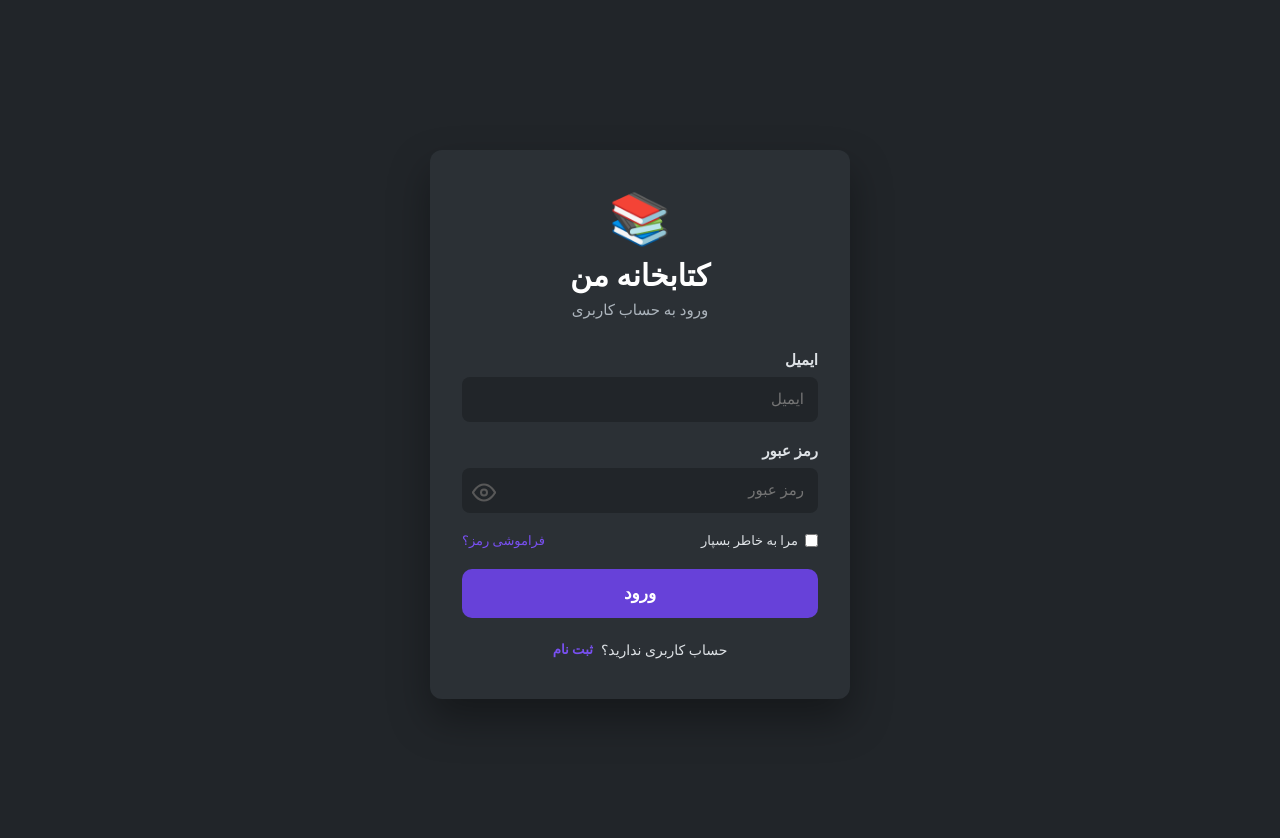
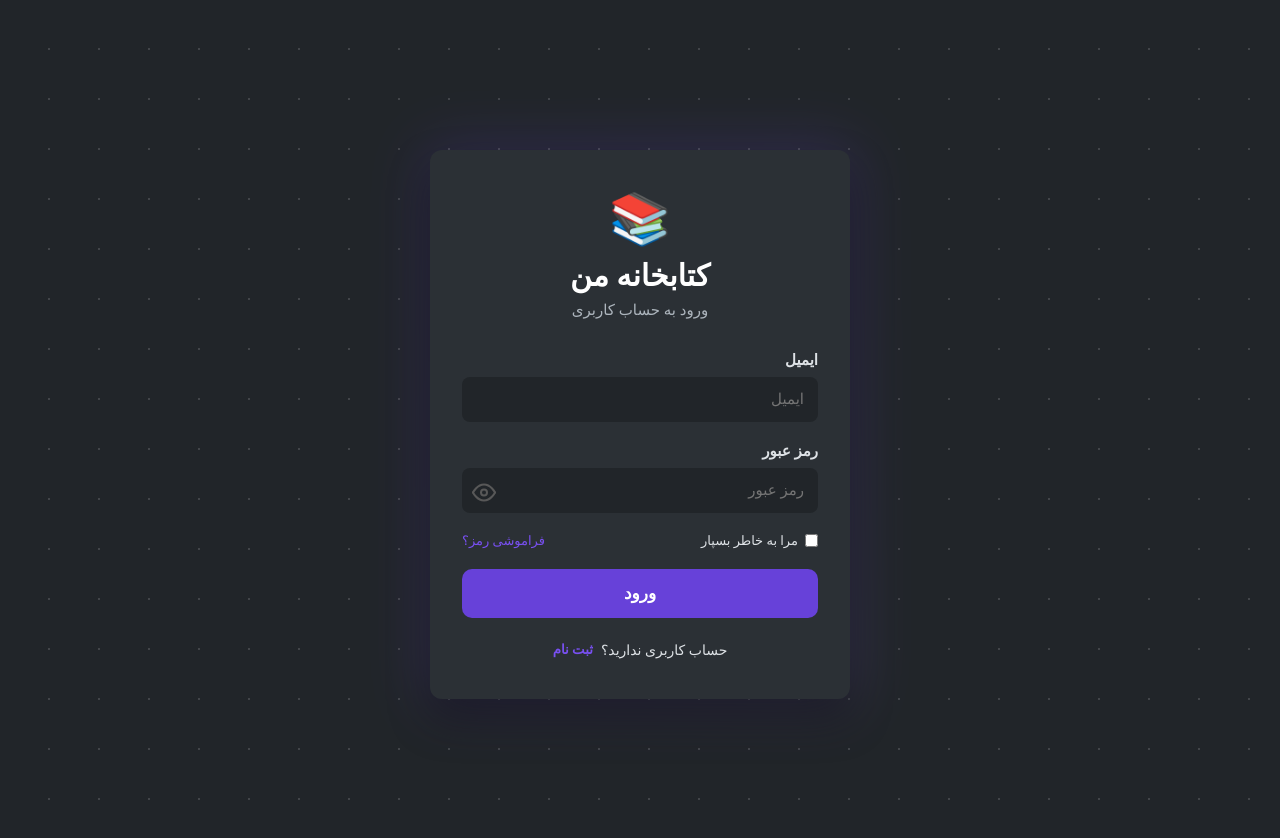
Before and after one commit to mahdi-kh83/Library, a React (Create React App) app: page / in a window 1280 px wide. Shown: the top 838 px of the page. Built offline with nearby package versions, Linux system fonts and the light colour scheme.

Commit message:
add some style for the login page

```diff
--- a/src/index.css
+++ b/src/index.css
@@ -1243,3 +1243,30 @@ EMPTY STAR
   text-align: center;
   font-size: 1.4rem;
 }
+
+/* login page new style */
+.login-page {
+  background-image: radial-gradient(
+    circle,
+    rgba(255, 255, 255, 0.15) 1px,
+    transparent 1px
+  );
+  background-size: 50px 50px;
+}
+
+.login-box {
+  position: relative;
+}
+
+.login-box::before {
+  content: "";
+  position: absolute;
+  inset: -5px;
+  z-index: -1;
+
+  background: linear-gradient(135deg, #6741d9, #7950f2, #9775fa);
+
+  filter: blur(30px);
+  opacity: 0.2;
+  border-radius: 1.2rem;
+}
```
Also changed, not shown: 1 other file (tests, documents, lock files or other folders).
